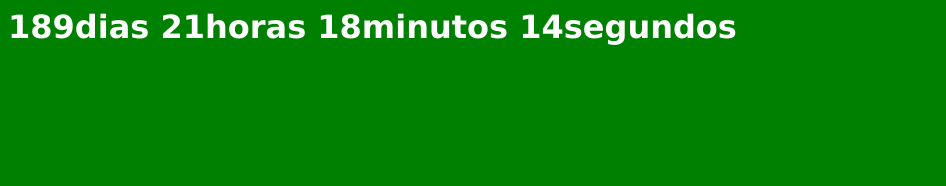
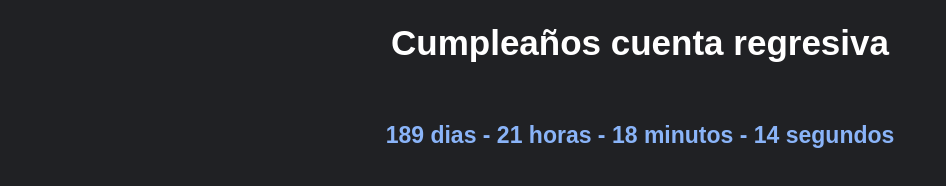
Before and after one commit to matiasbastidas/cumple-cuenta-regresiva, a plain HTML site: page index.html in a window 1280 px wide. Shown: the whole page, without its empty margins (0-946 px from the left). Drawn offline with Linux system fonts and the light colour scheme.

Commit message:
arreglos

```diff
--- a/app.js
+++ b/app.js
@@ -14,13 +14,13 @@ const cuentaRegresiva = () => {
   const espacioTiempo = cumple - hoy
 
   if (espacioTiempo <= -dia) {
-    tiempoFaltante.innerHTML = 'Hope you had a nice Birthday!!'
+    tiempoFaltante.innerHTML = 'Espero que hayas tenido un lindo cumpleaños!!'
     clearInterval(temporizadorId)
     return
   }
 
   if (espacioTiempo <= 0) {
-    tiempoFaltante.innerHTML = 'Happy Birthday!!'
+    tiempoFaltante.innerHTML = 'Feliz cumpleaños!'
     clearInterval(temporizadorId)
     return
   }
@@ -31,8 +31,7 @@ const cuentaRegresiva = () => {
   const minutos = Math.floor((espacioTiempo % hora) / minuto)
   const segundos = Math.floor((espacioTiempo % minuto) / segundo)
 
-  tiempoFaltante.innerHTML = dias + 'dias ' + horas + 'horas ' + minutos + 'minutos ' + segundos + 'segundos'
-
+  tiempoFaltante.innerHTML = dias + ' dias - ' + horas + ' horas - ' + minutos + ' minutos - ' + segundos + ' segundos'
 }
 
 temporizadorId = setInterval(cuentaRegresiva, segundo)
--- a/index.html
+++ b/index.html
@@ -1,11 +1,17 @@
+<!DOCTYPE html>
 <html lang="en">
-  <head>
-    <meta charset="utf-8" />
-    <title>Birthday Countdown</title>
-    <link rel="stylesheet" href="style.css" />
-  </head>
-  <body>
-    <h1 id="tiempo-falta"></h1>
+<head>
+  <meta charset="UTF-8">
+  <meta http-equiv="X-UA-Compatible" content="IE=edge">
+  <meta name="viewport" content="width=device-width, initial-scale=1.0">
+  <title>Cumple cuenta regresiva</title>
+  <link rel="stylesheet" href="style.css">
+</head>
+<body>
+  <div class="container">
+    <h1>Cumpleaños cuenta regresiva</h1>
+    <h2 class= "tiempo"id="tiempo-falta"></h2>
     <script src="app.js"></script>
-  </body>
+  </div>
+</body>
 </html>
--- a/style.css
+++ b/style.css
@@ -1,5 +1,16 @@
 body {
-    background-color: green;
+    background-color: #202124;
     color: white;
-    font-family:Verdana, Geneva, Tahoma, sans-serif
-  }
+    font-family: sans-serif;
+    text-align: center;
+}
+
+h1 {
+  font-size: 35px;
+  padding-bottom: 35px;
+}
+
+h2 {
+  font-size: 23px;
+  color: #8AB4F8
+}
```
Also changed, not shown: 1 other file.
